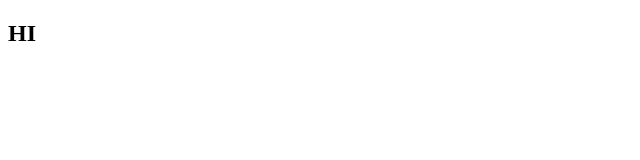
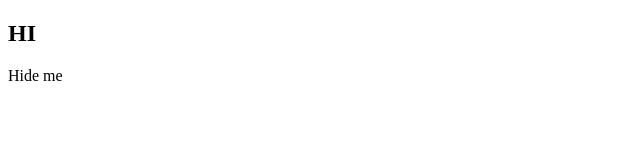
Before and after one commit to Kukusik8/git-first, a plain HTML site: page index2.html in a window 1280 px wide. Shown: the full height of the page, 0-640 px from the left. Drawn offline with Linux system fonts and the light colour scheme.

Commit message:
stash's added

```diff
--- a/index2.html
+++ b/index2.html
@@ -8,5 +8,6 @@
 </head>
 <body>
     <h2>HI</h2>
+    <p>Hide me</p>
 </body>
 </html>
```
